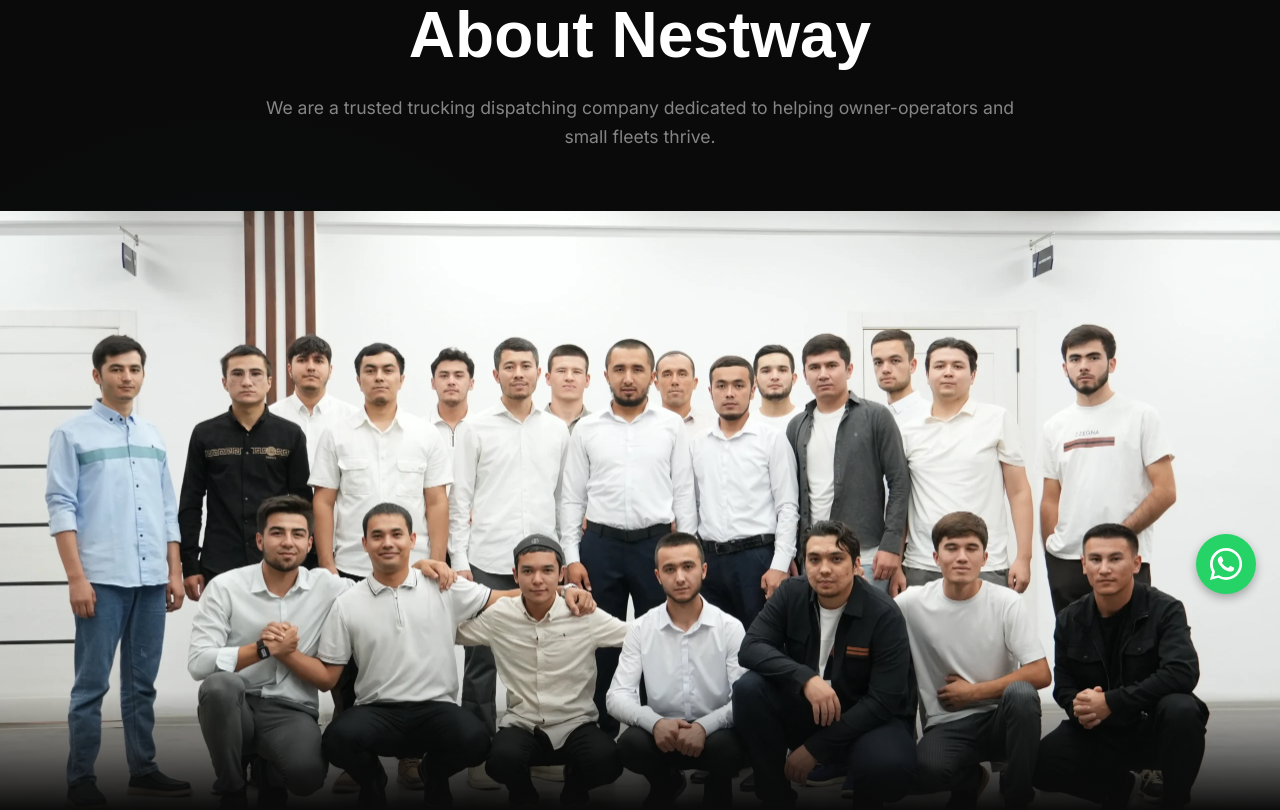
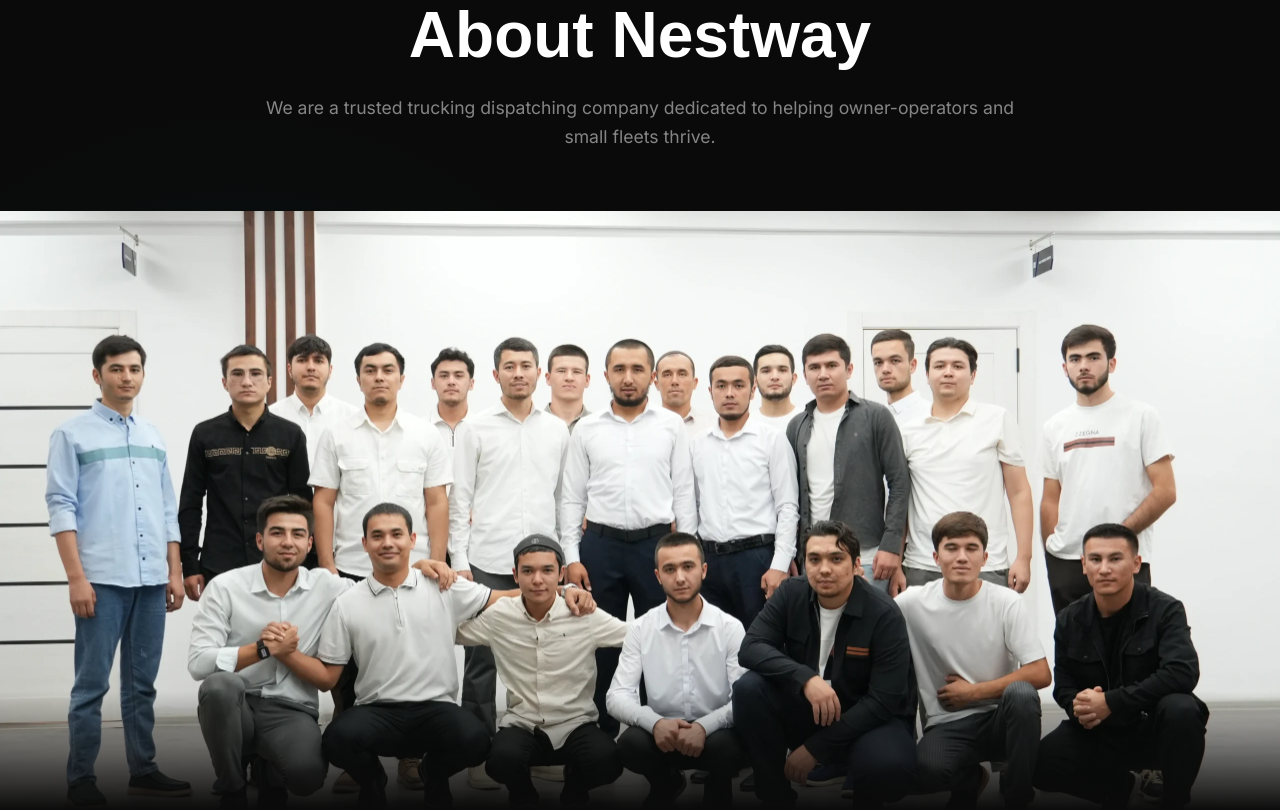
Before and after one commit to turdaliyevhasanali60-lang/Nestway, a Django app: page /about/ in a window 1280 px wide. Shown: the part 182-992 px from the top of the page. Run offline with Django 5.2, Linux system fonts and the light colour scheme; data comes from the database, SQL or seed files in the repository; some web fonts are replaced.

Commit message:
feat: add whatsapp field to SiteSettings, make floating button dynamic and clear cache on save

```diff
--- a/core/models.py
+++ b/core/models.py
@@ -5,6 +5,7 @@
     company_name = models.CharField(max_length=255, default="Nestway")
     tagline = models.CharField(max_length=255, blank=True)
     phone = models.CharField(max_length=50, blank=True)
+    whatsapp = models.CharField(max_length=50, blank=True, help_text="WhatsApp number (e.g. +1234567890 or 1234567890). Leave blank to hide the WhatsApp floating button.")
     email = models.EmailField(blank=True)
     address = models.TextField(blank=True)
 
@@ -18,6 +19,8 @@
     def save(self, *args, **kwargs):
         self.pk = 1
         super(SiteSettings, self).save(*args, **kwargs)
+        from django.core.cache import cache
+        cache.delete('site_settings')
 
     @classmethod
     def load(cls):
--- a/core/templates/base.html
+++ b/core/templates/base.html
@@ -231,10 +231,12 @@
       })();
     </script>
 
+    {% if site_settings.whatsapp %}
     <!-- WhatsApp Floating Button -->
-    <a href="https://wa.me/1234567890" target="_blank" rel="noopener noreferrer" class="whatsapp-float">
+    <a href="https://wa.me/{{ site_settings.whatsapp|cut:' '|cut:'+'|cut:'-'|cut:'('|cut:')' }}" target="_blank" rel="noopener noreferrer" class="whatsapp-float">
         <svg fill="currentColor" viewBox="0 0 24 24"><path d="M12.031 0C5.385 0 .002 5.382.002 12.028c0 2.12.553 4.191 1.604 6.012L.031 24l6.113-1.603a11.972 11.972 0 005.887 1.543h.005c6.645 0 12.028-5.382 12.028-12.028C24.064 5.382 18.681 0 12.031 0zm0 21.968a9.982 9.982 0 01-5.086-1.385l-.365-.216-3.782.992.997-3.69-.237-.377a9.99 9.99 0 01-1.523-5.321c0-5.511 4.485-9.996 9.996-9.996 2.671 0 5.183 1.041 7.072 2.932A9.957 9.957 0 0122.02 12.03c0 5.513-4.487 9.997-9.989 9.997l-.001-.059zm5.492-7.502c-.302-.151-1.785-.881-2.062-.981-.277-.1-.478-.151-.679.151-.201.302-.781.981-.957 1.182-.176.201-.352.226-.654.075-.302-.151-1.274-.47-2.427-1.503-.896-.803-1.501-1.796-1.677-2.098-.176-.302-.019-.465.132-.616.136-.136.302-.352.453-.528.151-.176.201-.302.302-.503.101-.201.05-.377-.025-.528-.075-.151-.679-1.637-.931-2.241-.245-.589-.494-.509-.679-.519-.176-.009-.377-.009-.578-.009-.201 0-.528.075-.805.377-.277.302-1.056 1.032-1.056 2.516 0 1.484 1.082 2.918 1.233 3.119.151.201 2.125 3.242 5.146 4.544.718.309 1.278.494 1.716.632.721.229 1.378.196 1.895.118.577-.086 1.785-.729 2.036-1.434.251-.704.251-1.307.176-1.434-.075-.127-.277-.202-.579-.353z"/></svg>
     </a>
+    {% endif %}
 
     {% block scripts %}{% endblock %}
 </body>
```
Also changed, not shown: core/migrations/0024_add_whatsapp_to_sitesettings.py (added).
